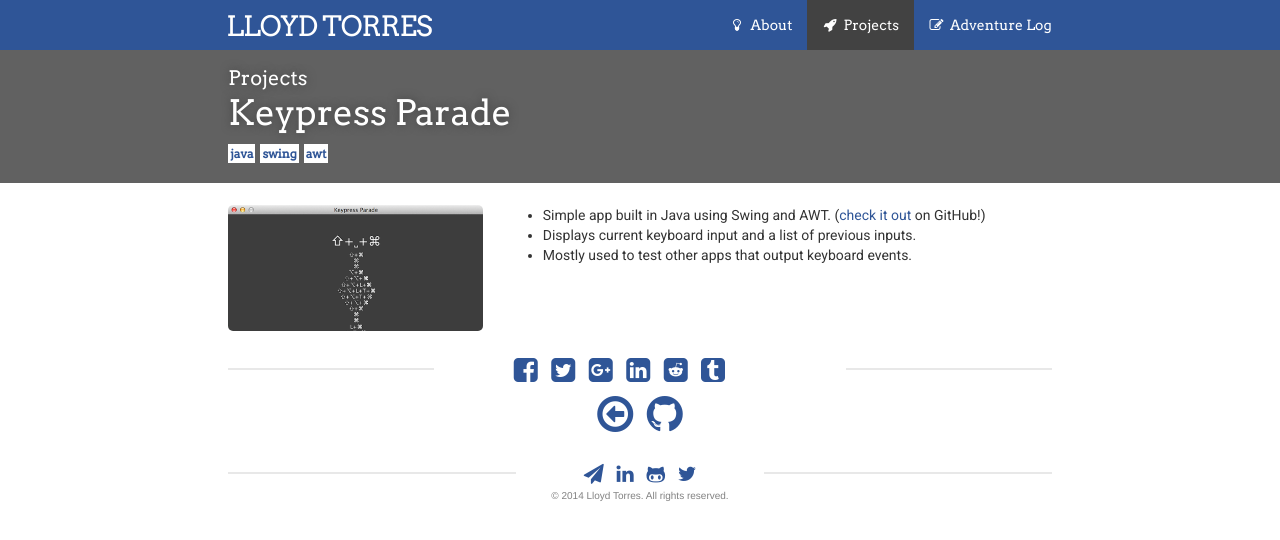
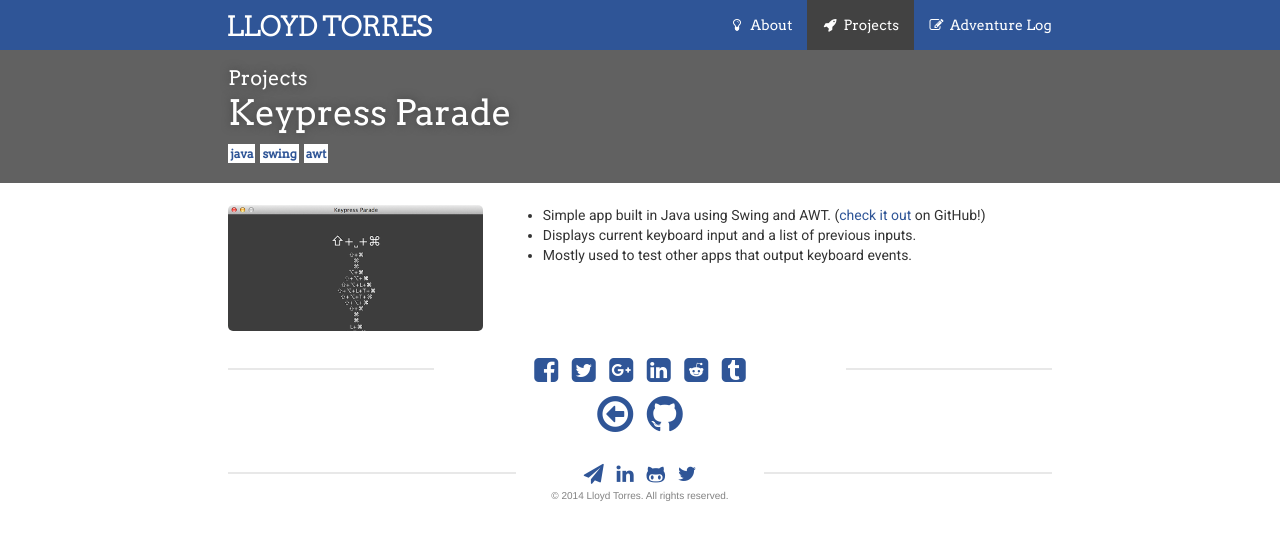
Before and after one commit to lloydtorres/lloydtorres.github.io, a Jekyll site: the page built from keypressparade.md, in a window 1280 px wide. Shown: the top 540 px of the page. Built offline with Jekyll 4.4.1, drawn with Linux system fonts in a browser that asks for light colours; nearby versions of some CDN libraries.

Commit message:
Centering adjustments

```diff
--- a/_layouts/post.html
+++ b/_layouts/post.html
@@ -32,6 +32,7 @@
                         {{ content }}
                     </article>
 
+                    <div class="col-center">
                         <div class="div-column-left">
                             <div class="divider"><div class="inner"></div></div>
                         </div>
@@ -49,6 +50,7 @@
                         </div>
                         <div class="div-column-right">
                             <div class="divider"><div class="inner"></div></div>
+                        </div>
                     </div>
 
 
--- a/_layouts/project.html
+++ b/_layouts/project.html
@@ -48,6 +48,7 @@
                         {{ content }}
                     </article>
 
+                    <div class="col-center">
                         <div class="div-column-left">
                             <div class="divider"><div class="inner"></div></div>
                         </div>
@@ -57,14 +58,15 @@
                                     <a href="https://www.facebook.com/sharer/sharer.php?u={{ site.url }}{{ page.url }}" target="_blank" title="Facebook"/><span class="fa fa-facebook-square fa-2x"></span></a>
                                     <a href="https://twitter.com/intent/tweet?url={{ site.url }}{{ page.url }}&text={{ page.title }}&via=ImperatorTorres" target="_blank" title="Twitter"/><span class="fa fa-twitter-square fa-2x"></span></a>
                                     <a href="https://plus.google.com/share?url={{ site.url }}{{ page.url }}" target="_blank" title="Google+"/><span class="fa fa-google-plus-square fa-2x"></span></a>
-                                <a href="https://www.linkedin.com/shareArticle?mini=true&url={{ site.url }}{{ page.url }}&title={{ page.title }}&summary={{ page.description }}&source=" target="_blank" title="LinkedIn"/><span class="fa fa-linkedin-square fa-2x"></span></a>
+                                    <a href="https://www.linkedin.com/shareArticle?mini=true&url={{ site.url }}{{ page.url }}&title={{ page.title }}&summary={{ page.excerpt | strip_html }}&source=" target="_blank" title="LinkedIn"/><span class="fa fa-linkedin-square fa-2x"></span></a>
                                     <a href="http://reddit.com/submit?url={{ site.url }}{{ page.url }}&title={{ page.title }}" target="_blank" title="Reddit"/><span class="fa fa-reddit-square fa-2x"></span></a>
-                                <a href="http://www.tumblr.com/share/link?url={{ site.url }}{{ page.url }}&name={{ page.title }}&description={{ page.description }}" target="_blank" title="Tumblr"/><span class="fa fa-tumblr-square fa-2x"></span></a>
+                                    <a href="http://www.tumblr.com/share/link?url={{ site.url }}{{ page.url }}&name={{ page.title }}&description={{ page.excerpt | strip_html }}" target="_blank" title="Tumblr"/><span class="fa fa-tumblr-square fa-2x"></span></a>
                                 </div>
                             </div>
                         </div>
                         <div class="div-column-right">
                             <div class="divider"><div class="inner"></div></div>
+                        </div>
                     </div>
 
                     <div class="col-center">
--- a/_sass/_layout.scss
+++ b/_sass/_layout.scss
@@ -671,8 +671,6 @@
 }
 
 .social-icons-large {
-    display: inline !important;
-
     span {
         padding: 5px;
         margin-bottom: -1px;
```
Lines whose indentation alone changed are shown as unchanged.
